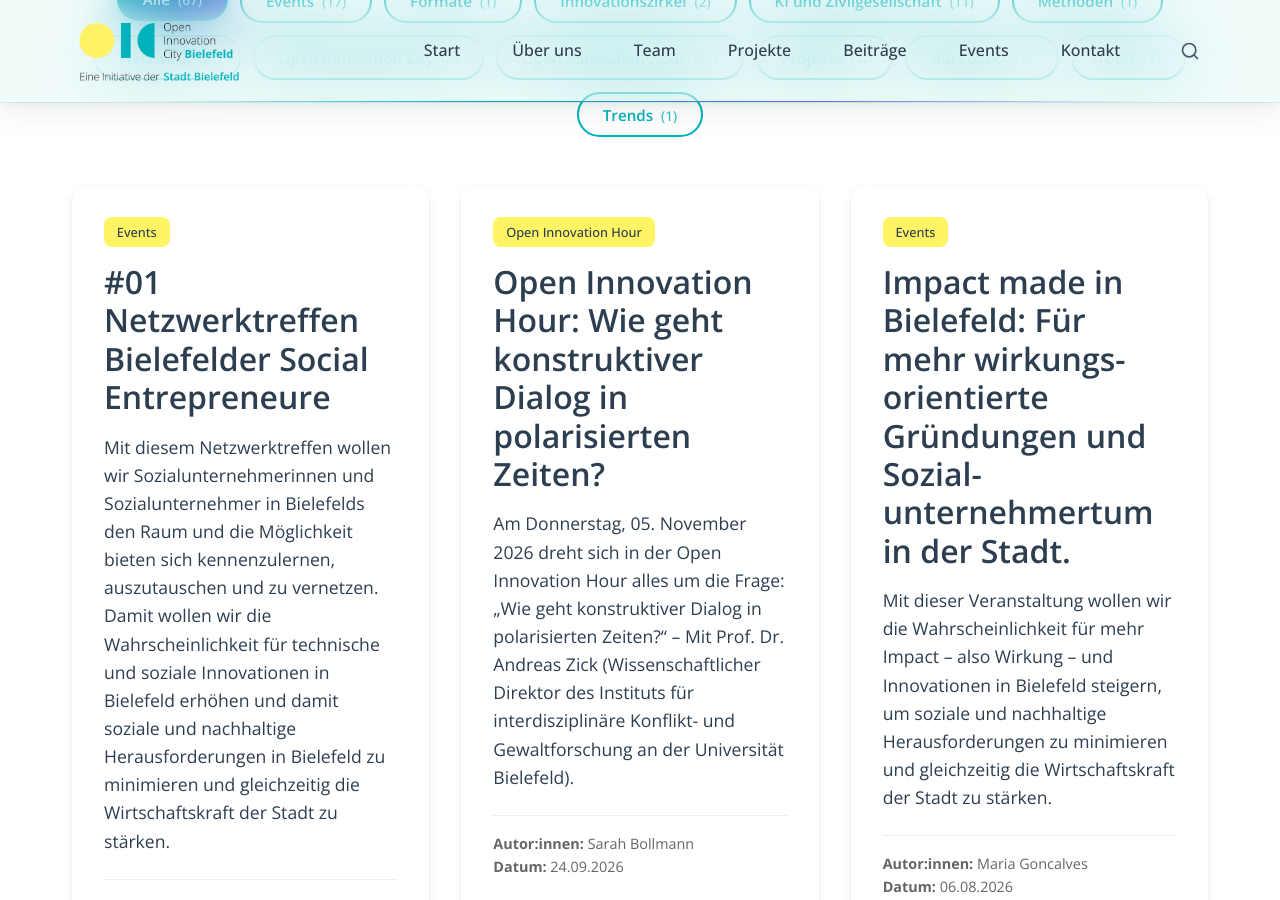
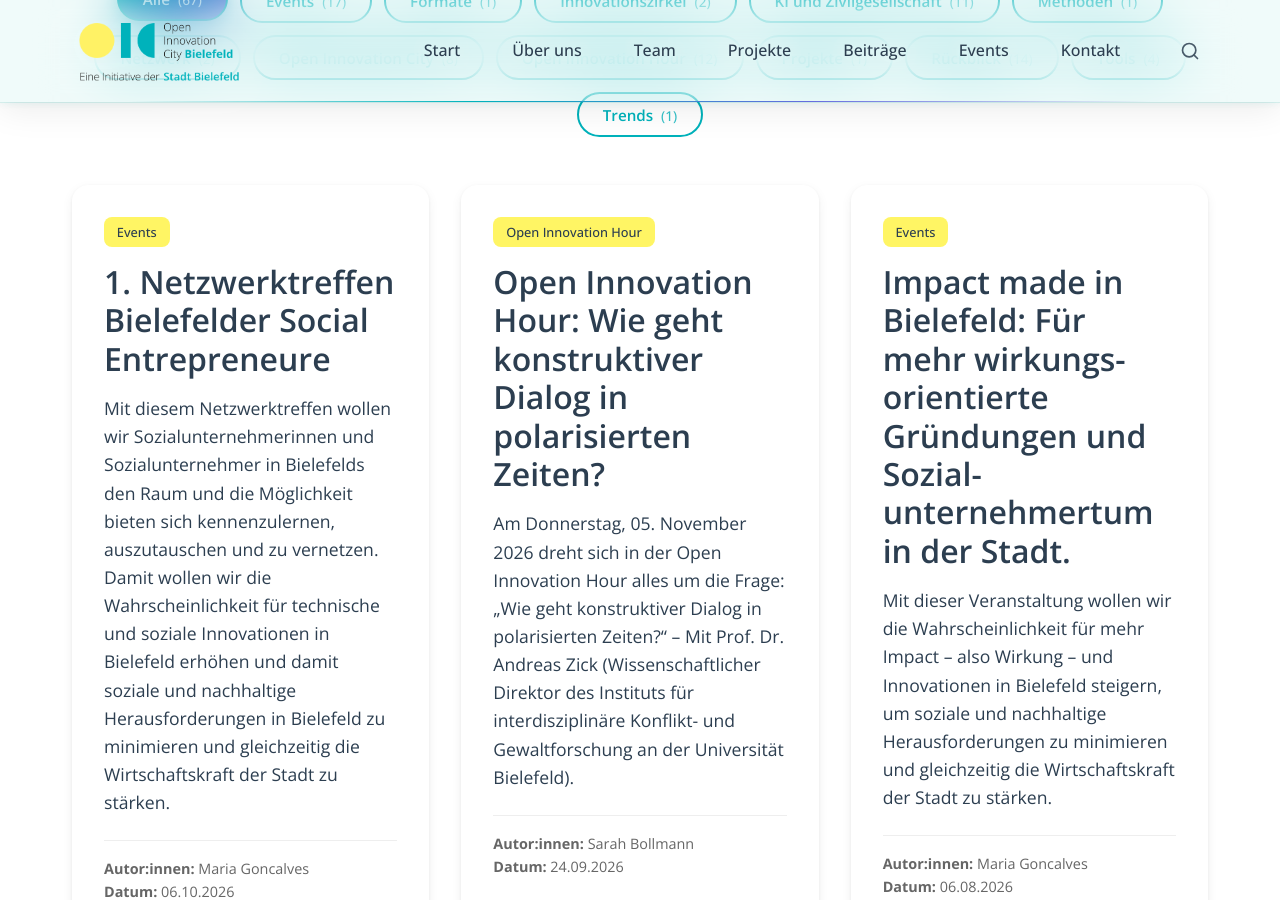
Before and after one commit to Open-Innovation-City/oic-bielefeld-website, a Jekyll site: the page built from beitraege.html, in a window 1280 px wide and 900 px high, scrolled down 374 px. Built offline with Jekyll 4.4.1, drawn with Linux system fonts in a browser that asks for light colours.

Commit message:
Update 01-netzwerktreffen-social-entrepreneure.md

```diff
--- a/_beitraege/01-netzwerktreffen-social-entrepreneure.md
+++ b/_beitraege/01-netzwerktreffen-social-entrepreneure.md
@@ -1,5 +1,5 @@
 ---
-title: "#01 Netzwerktreffen Bielefelder Social Entrepreneure"
+title: "1. Netzwerktreffen Bielefelder Social Entrepreneure"
 teaser: "Mit diesem Netzwerktreffen wollen wir Sozialunternehmerinnen und Sozialunternehmer in Bielefelds den Raum und die Möglichkeit bieten sich kennenzulernen, auszutauschen und zu vernetzen.
 Damit wollen wir die Wahrscheinlichkeit für technische und soziale Innovationen in Bielefeld erhöhen und damit soziale und nachhaltige Herausforderungen in Bielefeld zu minimieren und gleichzeitig die Wirtschaftskraft der Stadt zu stärken."
 authors:
@@ -26,19 +26,19 @@ Mit dem Netzwerktreffen bieten wir **Bielefelder Social Entrepreneure** den Raum
 
 Dieses Meetup richtet sich **an alle Social Entrepreneure Bielefelds**, die sich für die **Lösung sozialer und ökologischer Probleme** interessieren - und dabei auch **Geld verdienen** möchten. Oder mehr über wirkungsorientierte Gründungen erfahren wollen, die **beides verbindet**.
 
-####Inhalt:
-Get together & Networking
+## Inhalt
+### Get together & Networking
 
 Diese Veranstaltung ist ein Netzwerktreffen. Ein Raum für Austausch, Information und Vernetzung.
 Triff auf Akteuren aus dem Sozialunternehmer-Ökosystem! Vernetzt euch, stellt Fragen und tauscht Erfahrungen aus.
 Am Ende steht ein stärkeres Ökosystem und ein lebendigerer Wirtschafts- und Innovationsstandort Bielefeld, von dem alle profitieren.
 Du kennst jemanden aus dem Ökosystem, der/die unbedingt dabei sein sollte - leite die Info weiter.
----
+
 
 **Ziele**:
 Mit dieser Veranstaltung wollen wir die Wahrscheinlichkeit für mehr Impact – also Wirkung – und Innovationen in Bielefeld steigern, um **soziale und nachhaltige Herausforderungen zu minimieren und gleichzeitig die Wirtschaftskraft der Stadt zu stärken**.
 
-### Ort und Zeit
+## Ort und Zeit
 **Innovation Office, Alter Markt 13, 33602 Bielefeld**<br>
 **Donnerstag, 29. Oktober 2026**<br>
 **Beginn:** 17:00 Uhr<br>
@@ -49,7 +49,7 @@ Du hast eine Frage zu **Sozialen und soziotechnischen Innovationen** oder zu wir
 
 Unsere Veranstaltungen sind **kostenlos**.
 
-### Begrenzte Plätze.
+## Begrenzte Plätze.
 Die Teilnehmerplätze sind diesmal **auf 30 Personen begrenzt**. Die Warteliste ist freigeschaltet.
 Anmeldung **erforderlich** auf:
 {% include pretix-widget.html event="soc-econ1-2" %}
```
